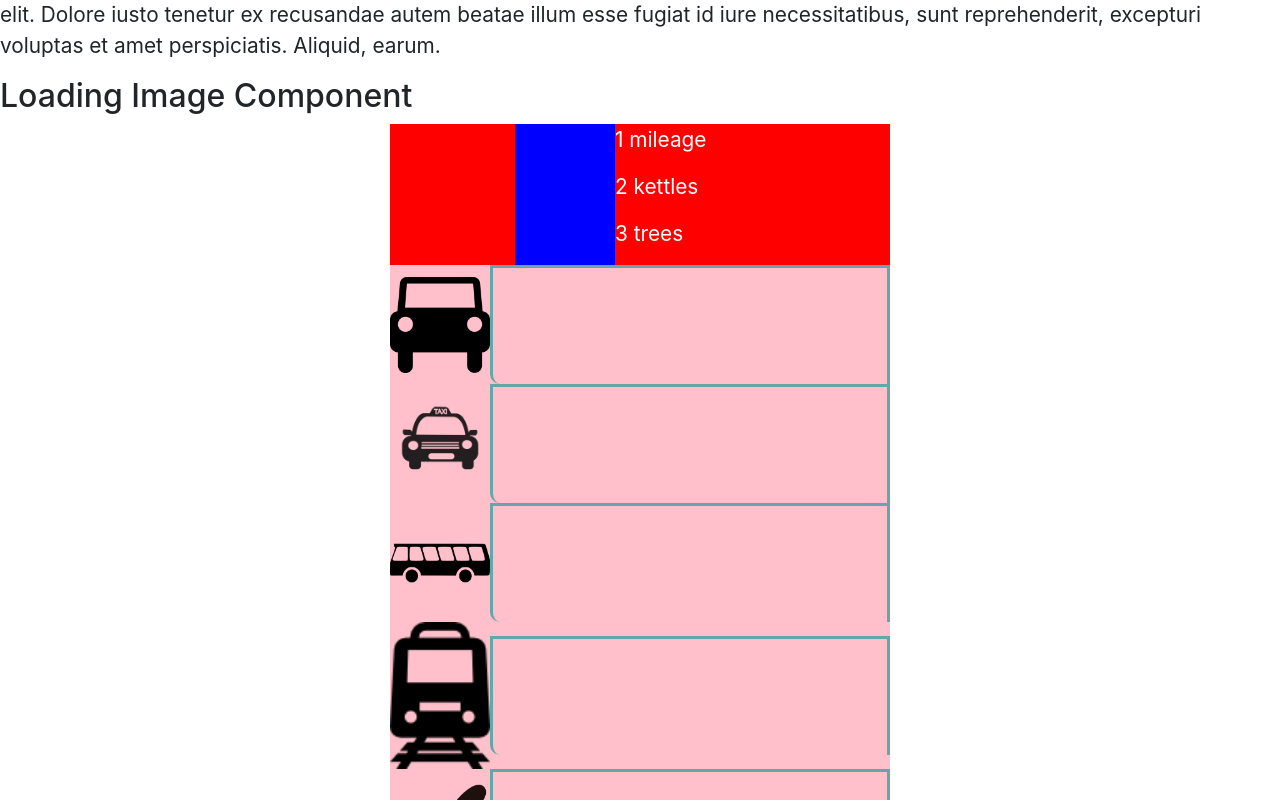
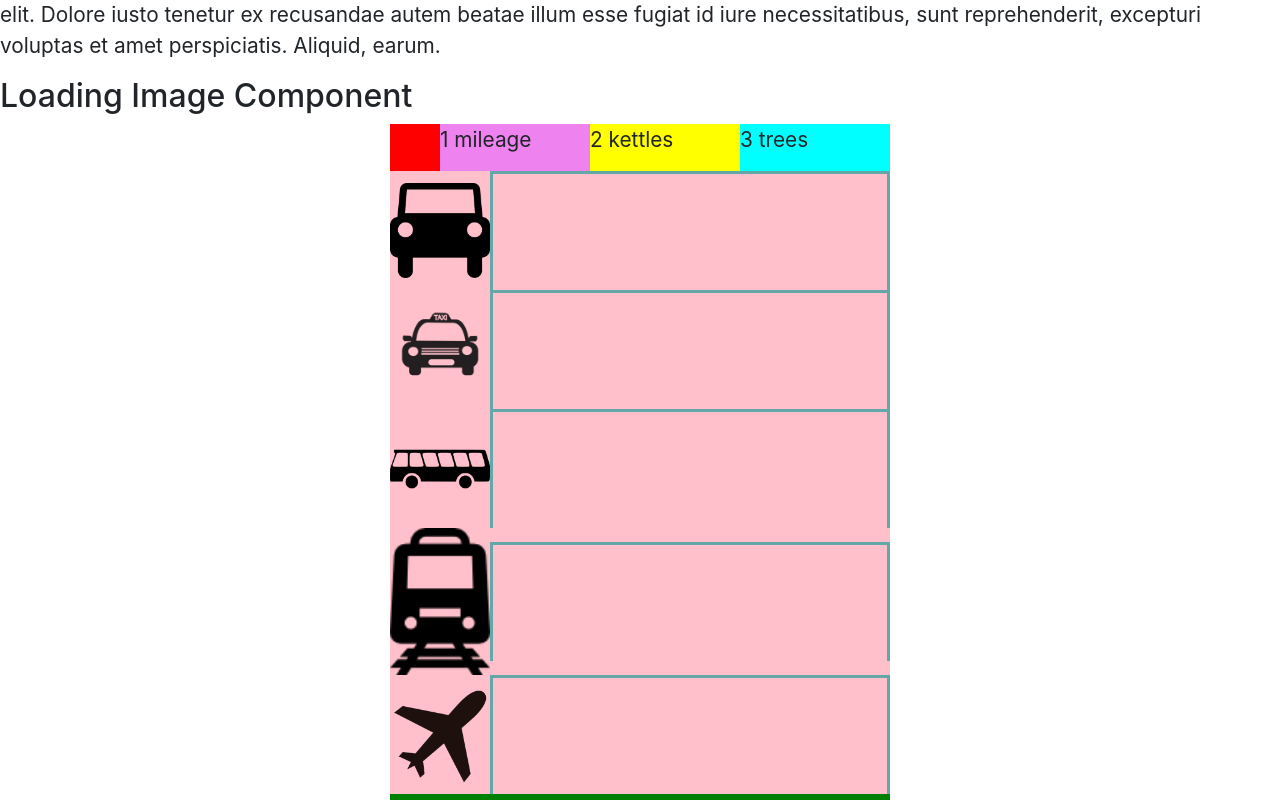
Before and after one commit to SchoolOfCode/w20_final-project-team-e, a React (Create React App) app: page / in a window 1280 px wide. Shown: the part 940-1740 px from the top of the page. Built offline with nearby package versions, Linux system fonts and the light colour scheme.

Commit message:
removed result item css and transport item css styling as redundant

```diff
--- a/src/components/ResultsCard/ResultsCard.js
+++ b/src/components/ResultsCard/ResultsCard.js
@@ -6,9 +6,9 @@ import styled from "styled-components";
 export default function ResultsCard(props) {
   return (
     <StyledResultsCard>
-      {/* <div className="transport-icon"> */}
-      <img src={props.vehicleImg} alt="vehicle icon" />
-      {/* </div> */}
+      <div className="transport-icon">
+        <img src={props.vehicleImg} alt="vehicle icon" />
+      </div>
       <div className="results-table">
         <div className=" item results-mileage">
           <p>{props.mileageData}</p>
@@ -51,9 +51,9 @@ const StyledResultsCard = styled.section`
     //border-radius: 15px 50px;
   }
 
-  .transport-icon {
-    width: 350px;
-  }
+  // .transport-icon {
+  //   width: 350px;
+  // }
 
   .results-table {
     display: flex;
@@ -64,7 +64,7 @@ const StyledResultsCard = styled.section`
     border-style: solid solid none solid;
     border-color: #64a7a8;
     border-width: 3px;
-    border-radius: 0 0 0 10px;
+    // border-radius: 0 0 0 10px;
   }
 `;
 
--- a/src/components/ResultsSection/ResultsSection.js
+++ b/src/components/ResultsSection/ResultsSection.js
@@ -13,10 +13,14 @@ export default function ResultsSection(props) {
     <StyledResultsSection>
       {/* <p>Information about your journey:</p> */}
       <div className="results-headings">
-        <div className="empty"></div>
-        <div className="results-title">
+        {/* <div className="empty"></div> */}
+        <div className="mileage-title">
           <p>1 mileage</p>
+        </div>
+        <div className="kettles-title">
           <p>2 kettles</p>
+        </div>
+        <div className="trees-title">
           <p>3 trees</p>
         </div>
       </div>
@@ -60,7 +64,7 @@ export default function ResultsSection(props) {
 
         {/* Plane Data: */}
         <ResultsCard
-          id="plane-card"
+          // id="plane-card"
           mileageData={props.resultsData.distance}
           kettleData={props.resultsData.flightKettles}
           treeData={props.resultsData.flightTrees}
@@ -107,25 +111,25 @@ const StyledResultsSection = styled.section`
     display: flex;
     flex-direction: row;
     width: 100%;
-    justify-content: center;
+    justify-content: flex-end;
     background-color: red;
 
-    .empty {
-      width: 100px;
-      background-color: blue;
+    // .empty {
+    //   width: 0px;
+    //   background-color: blue;
+    // }
+
+    .mileage-title {
+      width: 150px;
+      background-color: violet;
     }
-
-    p {
+    .kettles-title {
       width: 150px;
-      color: white;
+      background-color: yellow;
+    }
+    .trees-title {
+      width: 150px;
+      background-color: cyan;
     }
   }
-
-  // .results-items {
-  //   display: flex;
-  //   justify-content: center;
-  //   align-items: center;
-  //   flex-direction: column;
-  //   background-color: blue;
-  // }
 `;
```
